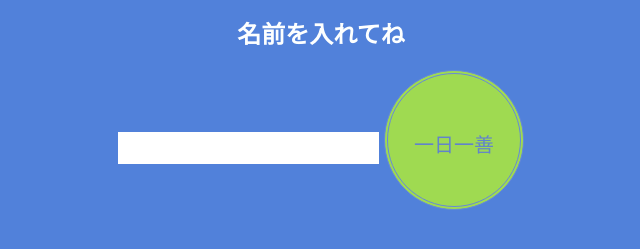
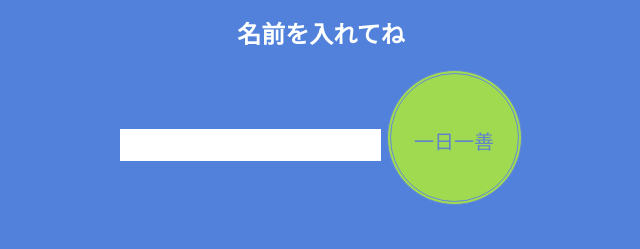
Before and after one commit to cat22roo/PayItForward-Maker, a plain HTML site: page index.html in a window 1280 px wide. Shown: the part 259-508 px from the top of the page, 319-959 px from the left. Drawn offline with Linux system fonts and the light colour scheme; a web font is replaced by a local one.

Commit message:
Update pif-maker.css

```diff
--- a/pif-maker.css
+++ b/pif-maker.css
@@ -25,9 +25,9 @@ button {
   font-family: 'Potta One', cursive;
   font-size: 20px;
   color: #6183cc;
-  width: 140px;
-  height: 140px;
-  line-height: 140px;
+  width: 135px;
+  height: 135px;
+  line-height: 135px;
   border-radius: 50%;
   border: double 4px #668ad8;
   text-align: center;
```
